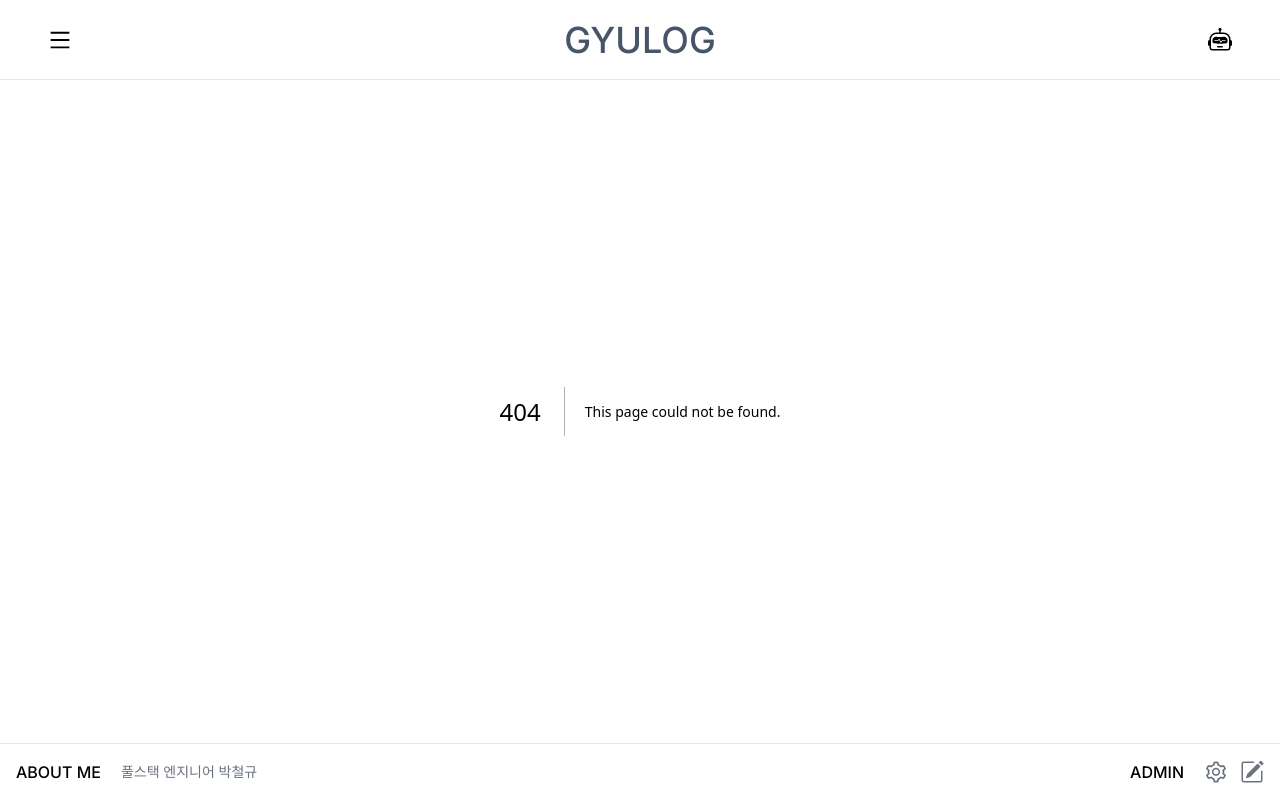
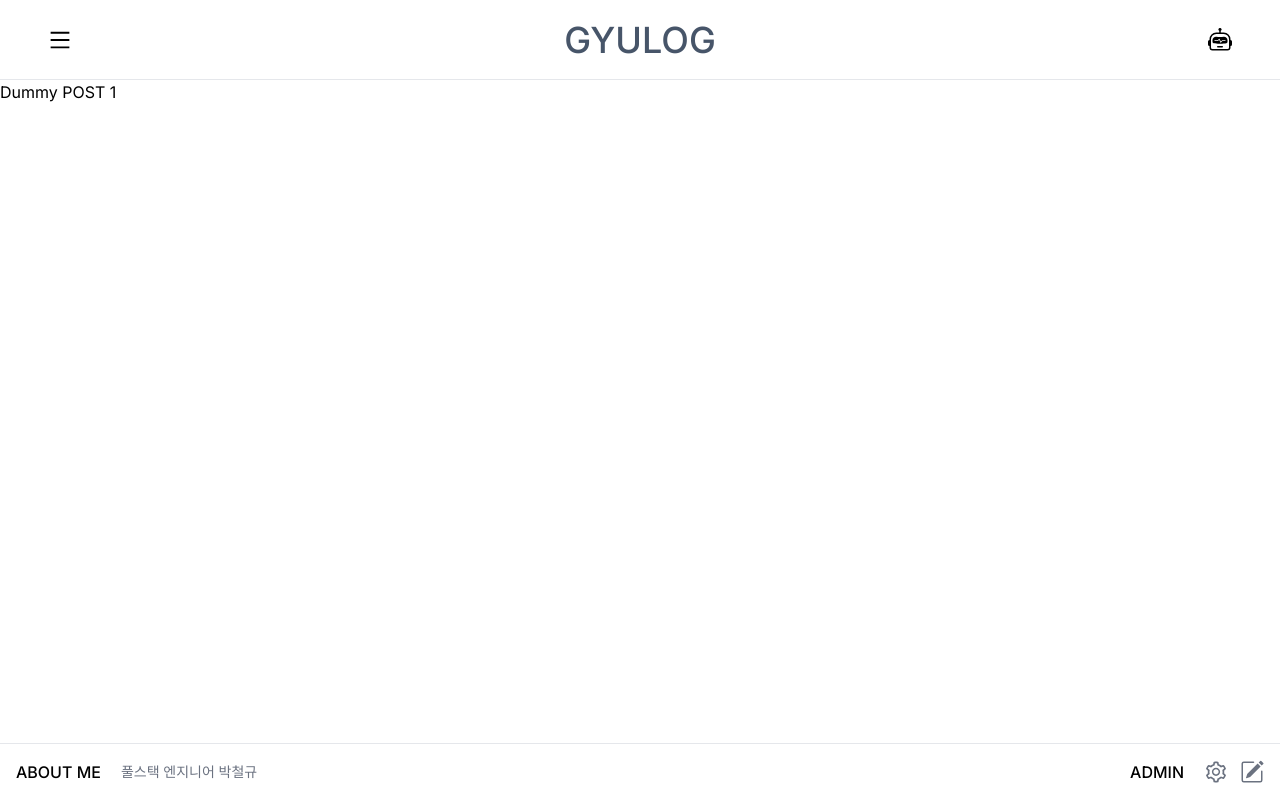
Before and after one commit to Gyulo94/Gyulog, a Next.js app: page /posts/1 in a window 1280 px wide. Before the commit this address had no page. Built offline with nearby package versions, Linux system fonts and the light colour scheme.

Commit message:
사이드바 컴포넌트 다이나믹 라우트 구현

```diff
--- a/src/components/Sidebar.tsx
+++ b/src/components/Sidebar.tsx
@@ -1,7 +1,7 @@
 import { cn } from '@/utils/style';
 import Link from 'next/link';
 import { FC } from 'react';
-import { AiFillGithub, AiFillInstagram } from 'react-icons/ai';
+import { AiFillGithub, AiFillInstagram, AiOutlineClose } from 'react-icons/ai';
 
 type SidebarProps = {
   close: () => void;
@@ -12,10 +12,13 @@ const Sidebar: FC<SidebarProps> = ({ close, isOpen }) => {
   return (
     <div
       className={cn(
-        'min-h-screen flex-col gap-6 border-r bg-white pl-10 pr-6 text-base',
+        ' absolute min-h-screen flex-col gap-6 border-r bg-white p-10 pr-6 text-base lg:relative',
         isOpen ? 'flex' : 'hidden',
       )}
     >
+      <div className="flex justify-end lg:hidden">
+        <AiOutlineClose className="h-5 w-5" onClick={close} />
+      </div>
       <Link href="/" className="w-48 font-medium text-gray-600 hover:underline">
         홈
       </Link>
@@ -35,7 +38,7 @@ const Sidebar: FC<SidebarProps> = ({ close, isOpen }) => {
         <Link href="https://www.instagram.com/gyulo94" target="_blank">
           <AiFillInstagram className="w-6 h-6" />
         </Link>
-        <Link href="https://www.instagram.com/gyulo94" target="_blank">
+        <Link href="https://www.github.com/gyulo94" target="_blank">
           <AiFillGithub className="w-6 h-6" />
         </Link>
       </div>
--- /dev/null
+++ b/src/pages/404.tsx
@@ -0,0 +1,7 @@
+export default function _404() {
+  return (
+    <div className="flex flex-col items-center p-24">
+      <h1>어서 돌아가 십새키야</h1>
+    </div>
+  );
+}
--- a/src/pages/_app.tsx
+++ b/src/pages/_app.tsx
@@ -20,10 +20,10 @@ export default function App({ Component, pageProps }: AppProps) {
           isSidebarOpen={isSidebarOpen}
           setIsSidebarOpen={setIsSidebarOpen}
         />
-        <div className="flex flex-1 flex-col overflow-y-auto">
-          <Component className={'flex-1'} {...pageProps} />
-          <Footer />
-        </div>
+        <main className="flex flex-1 flex-col overflow-y-auto">
+          <Component {...pageProps} />
+        </main>
+        <Footer />
       </div>
     </div>
   );
--- a/src/pages/index.tsx
+++ b/src/pages/index.tsx
@@ -1,6 +1,6 @@
 export default function Home() {
   return (
-    <main className="h-[2000px]">
+    <main>
       <h1>NEXTJS HELLO WORLD</h1>
     </main>
   );
--- /dev/null
+++ b/src/pages/posts/[id].tsx
@@ -0,0 +1,23 @@
+import { GetServerSideProps } from 'next';
+
+type PostProps = {
+  id: string;
+};
+
+export default function Post({ id }: PostProps) {
+  return (
+    <div className="flex">
+      <h1>Dummy POST {id}</h1>
+    </div>
+  );
+}
+
+export const getServerSideProps: GetServerSideProps = async ({ query }) => {
+  const { id } = query;
+
+  return {
+    props: {
+      id,
+    },
+  };
+};
```
